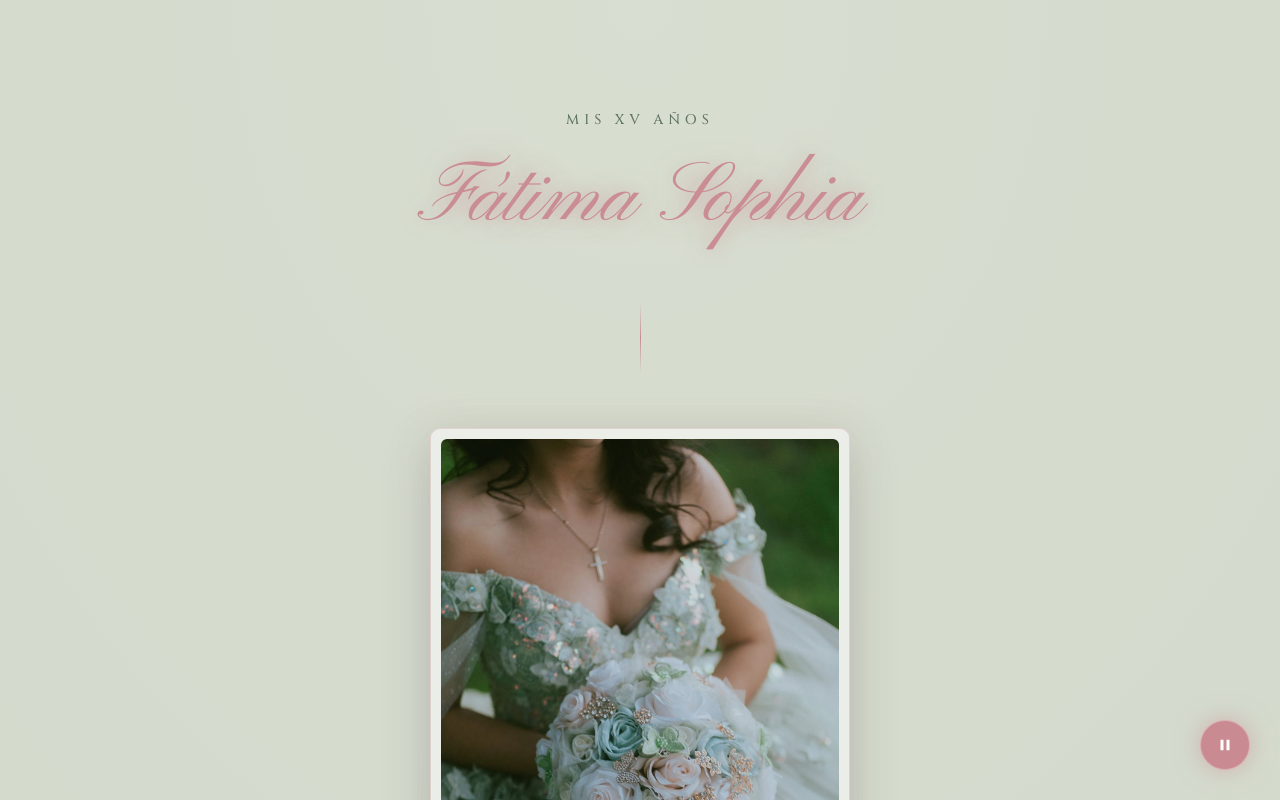
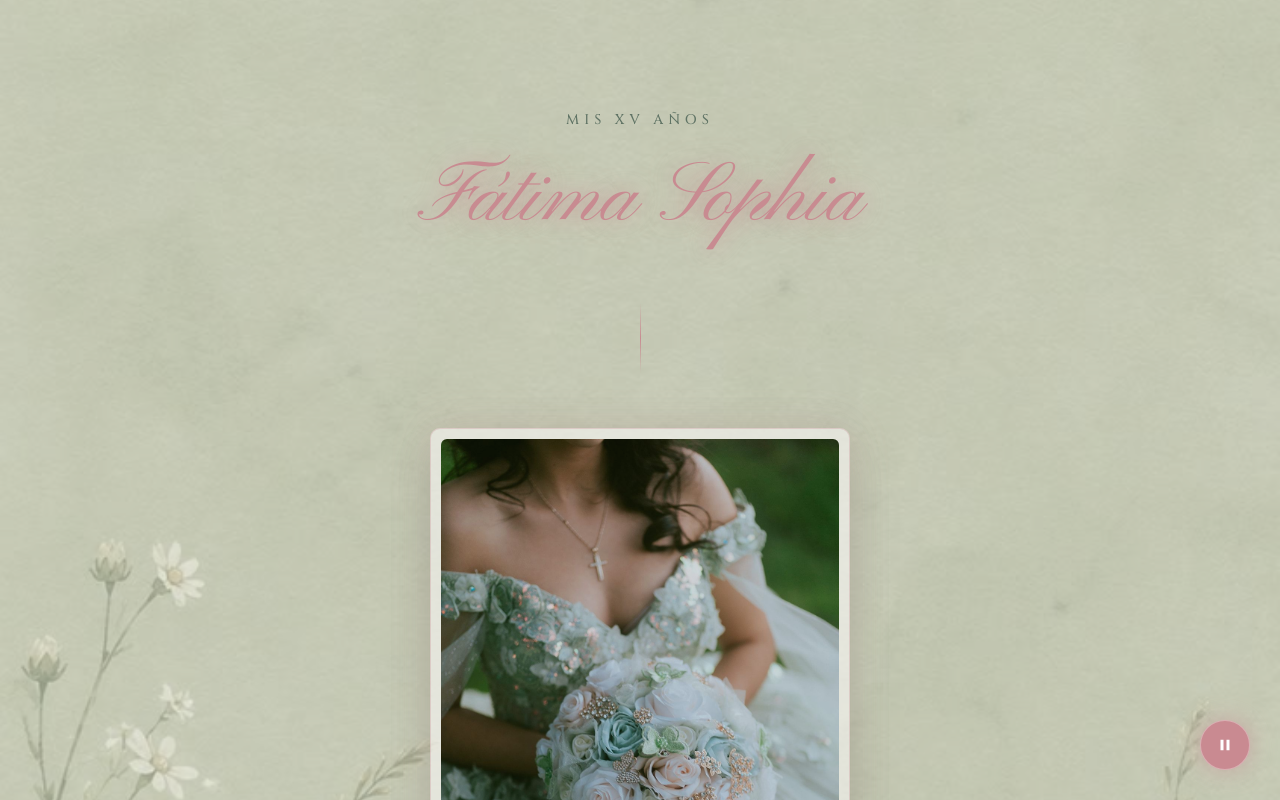
Before and after one commit to Invytia/XV-FATIMA-SOPHIA, a plain HTML site: page index.html in a window 1280 px wide. Both pictures are taken after a click on the element 640 px from the left and 452 px from the top of the page. Shown: the top 800 px of the page. Drawn offline with nearby package versions, Linux system fonts and the light colour scheme.

Commit message:
Update index.html

```diff
--- a/index.html
+++ b/index.html
@@ -8,13 +8,13 @@
 <style>
 :root{
   /* Paleta: verde cemento y rosa palo */
-  --bg-dark:rgba(214,221,208,.92);--bg-light:rgba(232,236,226,.92);
+  --bg-dark:rgba(214,221,208,.55);--bg-light:rgba(236,239,230,.5);
   --rosa:#C98A91;--rosa-glow:rgba(201,138,145,.55);--cemento:#5E7364;
   --text:#34443A;--muted:#6E7E73;--ease:cubic-bezier(.25,1,.5,1);
 }
 *{box-sizing:border-box;margin:0;padding:0}
 body,html{width:100%;font-family:'Montserrat',sans-serif;color:var(--text);overflow-x:hidden;scroll-behavior:smooth;
-  background:#CBD3C5 radial-gradient(ellipse at 50% 0%,#E6EBDF 0%,#D2DACB 45%,#C5CEBE 100%) fixed}
+  background:url('assets/fondo.jpg') center/cover fixed,radial-gradient(ellipse at 50% 0%,#E6EBDF 0%,#D2DACB 45%,#C5CEBE 100%) fixed,#CBD3C5}
 
 /* Destellos */
 .firefly-container{position:fixed;inset:0;pointer-events:none;z-index:1;overflow:hidden}
@@ -29,7 +29,7 @@ body.content-active .sticky-music-btn{opacity:1;visibility:visible;transform:non
 .sticky-music-btn svg{width:18px;height:18px;fill:#fff}
 
 /* Sobre */
-#envelope-screen{position:fixed;inset:0;background:radial-gradient(ellipse at 50% 30%,#EEF1E9,#C5CEBE);z-index:1000;display:flex;flex-direction:column;justify-content:center;align-items:center;transition:opacity 1.2s ease-in-out,visibility 1.2s}
+#envelope-screen{position:fixed;inset:0;background:linear-gradient(rgba(214,221,208,.35),rgba(214,221,208,.35)),url('assets/fondo.jpg') center/cover,radial-gradient(ellipse at 50% 30%,#EEF1E9,#C5CEBE);z-index:1000;display:flex;flex-direction:column;justify-content:center;align-items:center;transition:opacity 1.2s ease-in-out,visibility 1.2s}
 #envelope-screen.fade-out{opacity:0;visibility:hidden;pointer-events:none}
 .envelope-text-container{text-align:center;margin-bottom:50px;animation:floatText 4s ease-in-out infinite;position:relative;z-index:10}
 .env-tag{font-family:'Cinzel',serif;font-size:14px;letter-spacing:8px;text-transform:uppercase;color:var(--cemento);font-weight:500;text-shadow:0 0 15px rgba(94,115,100,.6)}
@@ -62,7 +62,7 @@ body.content-active #main-invitation{display:flex}
 @keyframes softGlow{from{text-shadow:0 0 10px rgba(201,138,145,.3)}to{text-shadow:0 0 25px rgba(201,138,145,.9)}}
 .delay-1{transition-delay:.1s}.delay-2{transition-delay:.3s}.delay-3{transition-delay:.5s}.delay-4{transition-delay:.7s}
 
-.section-block{width:100%;padding:110px 20px;display:flex;flex-direction:column;align-items:center;text-align:center;position:relative;overflow:hidden;backdrop-filter:blur(8px);-webkit-backdrop-filter:blur(8px);border-bottom:1px solid rgba(201,138,145,.12)}
+.section-block{width:100%;padding:110px 20px;display:flex;flex-direction:column;align-items:center;text-align:center;position:relative;overflow:hidden;backdrop-filter:blur(3px);-webkit-backdrop-filter:blur(3px);border-bottom:1px solid rgba(201,138,145,.12)}
 .bg-1{background:var(--bg-dark)}.bg-2{background:var(--bg-light)}
 .tag-line{font-family:'Cinzel',serif;font-size:14px;letter-spacing:5px;text-transform:uppercase;color:var(--cemento);margin-bottom:25px;font-weight:500}
 .title-script{font-family:'Pinyon Script',cursive;font-size:85px;color:var(--rosa);margin-bottom:20px;line-height:1.1;font-weight:400}
```
